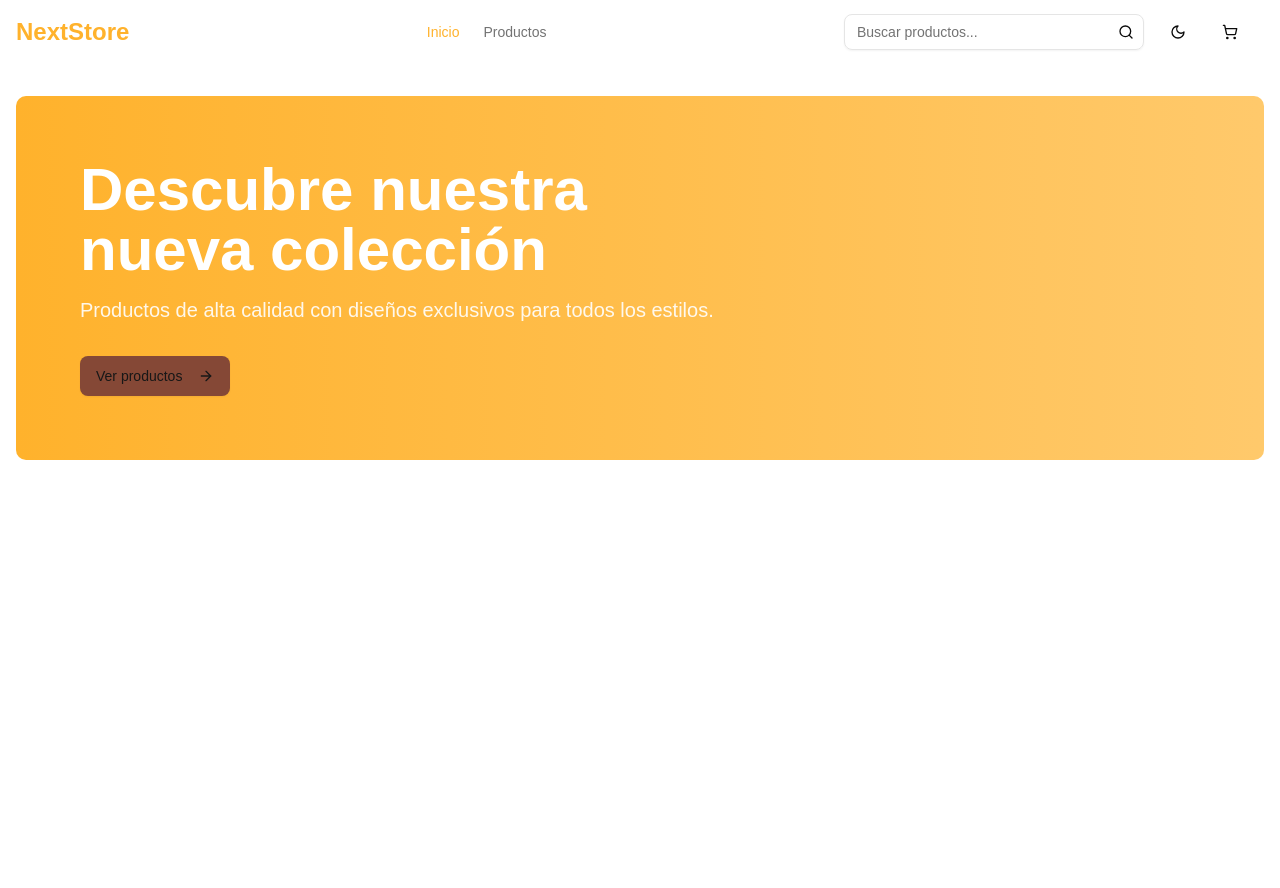
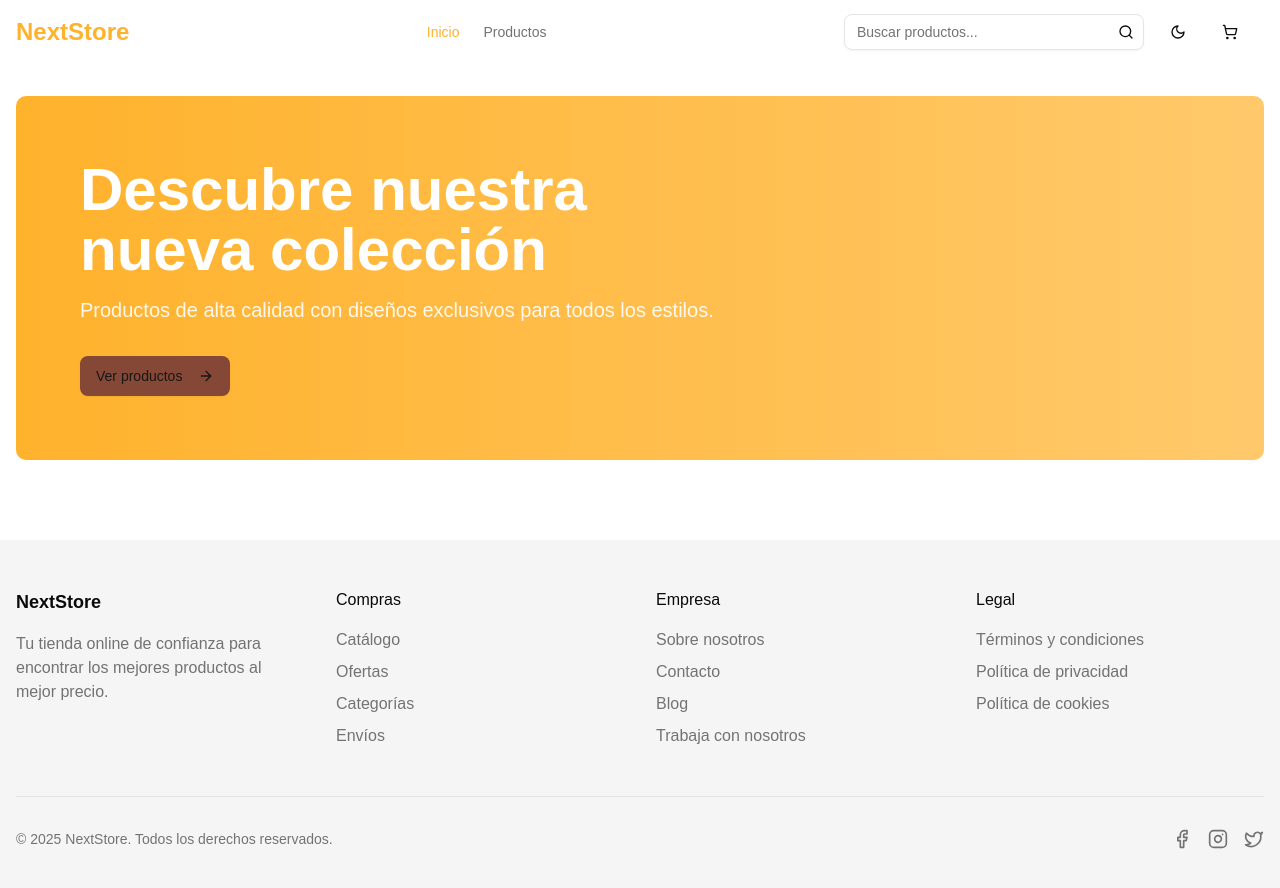
Before and after one commit to leandrogavidia/tanstack-query-ecommerce-nextjs, a Next.js app: page / in a window 1280 px wide. Shown: the top 888 px of the page. Before the commit the page ends 800 px from the top, so only its background shows below. Built offline with nearby package versions, Linux system fonts and the light colour scheme.

Commit message:
feat: Add footer component and integrate it into the layout

```diff
--- a/app/layout.tsx
+++ b/app/layout.tsx
@@ -1,6 +1,7 @@
 import localFont from "next/font/local";
 import { ReactNode } from "react";
 
+import Footer from "@/components/footer"
 import Header from "@/components/header"
 
 import Providers from './providers';
@@ -123,6 +124,7 @@ export default function RootLayout({
         <Providers>
           <Header />
           {children}
+          <Footer />
         </Providers>
       </body>
     </html>
--- /dev/null
+++ b/components/footer.tsx
@@ -0,0 +1,116 @@
+import { Facebook, Instagram, Twitter } from "lucide-react"
+import Link from "next/link"
+
+export default function Footer() {
+    return (
+        <footer className="bg-muted py-12">
+            <div className="container mx-auto px-4">
+                <div className="grid grid-cols-1 md:grid-cols-4 gap-8">
+                    <div>
+                        <h3 className="text-lg font-bold mb-4">NextStore</h3>
+                        <p className="text-muted-foreground">
+                            Tu tienda online de confianza para encontrar los mejores productos al mejor precio.
+                        </p>
+                    </div>
+
+                    <div>
+                        <h4 className="font-medium mb-4">Compras</h4>
+                        <ul className="space-y-2">
+                            <li>
+                                <Link href="/productos" className="text-muted-foreground hover:text-foreground transition-colors">
+                                    Catálogo
+                                </Link>
+                            </li>
+                            <li>
+                                <Link href="/ofertas" className="text-muted-foreground hover:text-foreground transition-colors">
+                                    Ofertas
+                                </Link>
+                            </li>
+                            <li>
+                                <Link href="/categorias" className="text-muted-foreground hover:text-foreground transition-colors">
+                                    Categorías
+                                </Link>
+                            </li>
+                            <li>
+                                <Link href="/envios" className="text-muted-foreground hover:text-foreground transition-colors">
+                                    Envíos
+                                </Link>
+                            </li>
+                        </ul>
+                    </div>
+
+                    <div>
+                        <h4 className="font-medium mb-4">Empresa</h4>
+                        <ul className="space-y-2">
+                            <li>
+                                <Link href="/sobre-nosotros" className="text-muted-foreground hover:text-foreground transition-colors">
+                                    Sobre nosotros
+                                </Link>
+                            </li>
+                            <li>
+                                <Link href="/contacto" className="text-muted-foreground hover:text-foreground transition-colors">
+                                    Contacto
+                                </Link>
+                            </li>
+                            <li>
+                                <Link href="/blog" className="text-muted-foreground hover:text-foreground transition-colors">
+                                    Blog
+                                </Link>
+                            </li>
+                            <li>
+                                <Link
+                                    href="/trabaja-con-nosotros"
+                                    className="text-muted-foreground hover:text-foreground transition-colors"
+                                >
+                                    Trabaja con nosotros
+                                </Link>
+                            </li>
+                        </ul>
+                    </div>
+
+                    <div>
+                        <h4 className="font-medium mb-4">Legal</h4>
+                        <ul className="space-y-2">
+                            <li>
+                                <Link href="/terminos" className="text-muted-foreground hover:text-foreground transition-colors">
+                                    Términos y condiciones
+                                </Link>
+                            </li>
+                            <li>
+                                <Link href="/privacidad" className="text-muted-foreground hover:text-foreground transition-colors">
+                                    Política de privacidad
+                                </Link>
+                            </li>
+                            <li>
+                                <Link href="/cookies" className="text-muted-foreground hover:text-foreground transition-colors">
+                                    Política de cookies
+                                </Link>
+                            </li>
+                        </ul>
+                    </div>
+                </div>
+
+                <div className="mt-12 pt-8 border-t flex flex-col md:flex-row justify-between items-center">
+                    <p className="text-sm text-muted-foreground mb-4 md:mb-0">
+                        © {new Date().getFullYear()} NextStore. Todos los derechos reservados.
+                    </p>
+
+                    <div className="flex space-x-4">
+                        <Link href="#" className="text-muted-foreground hover:text-foreground transition-colors">
+                            <Facebook className="h-5 w-5" />
+                            <span className="sr-only">Facebook</span>
+                        </Link>
+                        <Link href="#" className="text-muted-foreground hover:text-foreground transition-colors">
+                            <Instagram className="h-5 w-5" />
+                            <span className="sr-only">Instagram</span>
+                        </Link>
+                        <Link href="#" className="text-muted-foreground hover:text-foreground transition-colors">
+                            <Twitter className="h-5 w-5" />
+                            <span className="sr-only">Twitter</span>
+                        </Link>
+                    </div>
+                </div>
+            </div>
+        </footer>
+    )
+}
```
